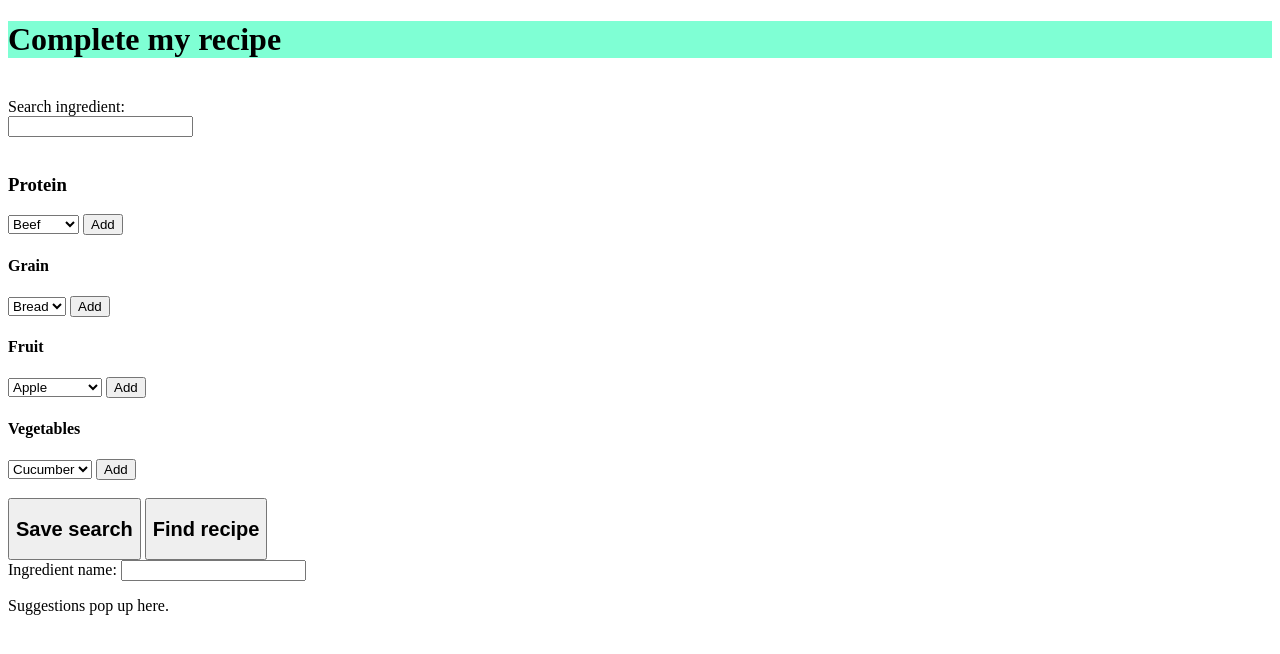
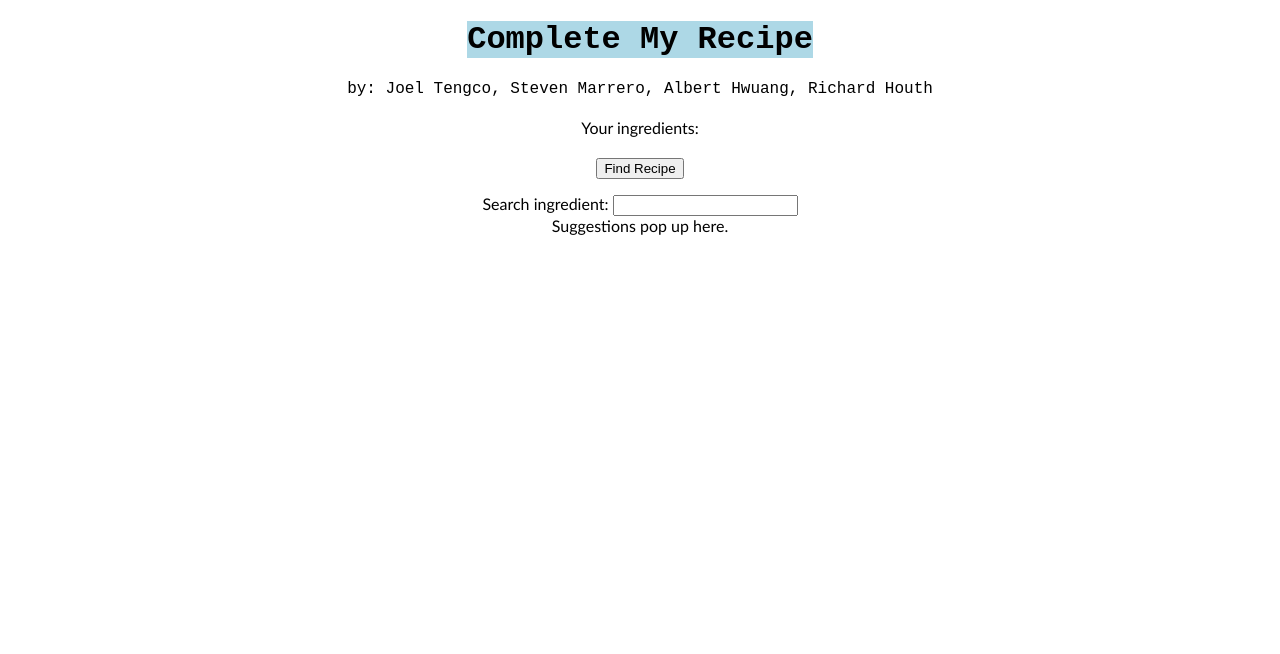
Before and after one commit to clovenski/complete-my-recipe, a Django app: page / in a window 1280 px wide. Shown: the top 654 px of the page. Run offline with Django 3.2, Linux system fonts and the light colour scheme.

Commit message:
update urllib3; update home page

```diff
--- a/requirements.txt
+++ b/requirements.txt
@@ -15,4 +15,4 @@ pypandoc==1.4
 pytz==2018.9
 requests==2.21.0
 superprompt==1.2.0
-urllib3==1.24.1
+urllib3==1.24.2
--- a/scripts/main.js
+++ b/scripts/main.js
@@ -23,6 +23,7 @@ function searchIngredient(name) {
                         }
                         var suggestion = document.createElement("button");
                         suggestion.id = ingredient;
+                        suggestion.setAttribute("class", "suggestion");
                         suggestion.setAttribute("onclick", "addIngredient(this.id)");
                         suggestion.innerHTML = response[i]["name"];
                         document.getElementById("suggestions").appendChild(suggestion);
@@ -41,6 +42,7 @@ function addIngredient(name) {
     document.getElementById("suggestions").removeChild(ingredient);
     document.getElementById("userIngredients").appendChild(ingredient);
     ingredient.setAttribute("onclick", "removeIngredient(this.id)");
+    ingredient.setAttribute("class", "userIngredient");
     queryParams.add(name);
 }
 
--- a/styles/main.css
+++ b/styles/main.css
@@ -1,3 +1,24 @@
-#header_id {
-    background-color: aquamarine;
+#header {
+    font-family: 'Courier New', Courier, monospace;
 }
+
+body {
+    text-align: center;
+    font-family: 'Gill Sans', 'Gill Sans MT', Calibri, 'Trebuchet MS', sans-serif;
+}
+
+#userlist {
+    padding: 20px;
+}
+
+#search {
+    padding: 15px;
+}
+
+.suggestion:hover {
+    color: green;
+}
+
+.userIngredient:hover {
+    color: red;
+}
--- a/templates/home_page.html
+++ b/templates/home_page.html
@@ -10,59 +10,20 @@
   </head>
 
   <body>
-    <h1 id="header_id">Complete my recipe</h1><br>
-    <form>
-      Search ingredient:<br>
-      <input type="text" food="ingredient"><br>
-    </form>
-    <br>
-    <h3>Protein</h3>
-    <select id = "proteinList">
-      <option value = "1">Beef</option>
-      <option value = "2">Chicken</option>
-      <option value = "3">Pork</option>
-      <option value = "4">Eggs</option>
-    </select>
-    <button>Add</button>
-    <br>
-    <h4>Grain</h4>
-    <select id = "grainList">
-      <option value = "1">Bread</option>
-      <option value = "2">Corn</option>
-      <option value = "3">Oat</option>
-      <option value = "4">Rice</option>
-    </select>
-    <button>Add</button>
-    <br>
-    <h4>Fruit</h4>
-    <select id = "fruitList">
-      <option value = "1">Apple</option>
-      <option value = "2">Mango</option>
-      <option value = "3">Orange</option>
-      <option value = "4">Watermelon</option>
-    </select>
-    <button>Add</button>
-    <br>
-    <h4>Vegetables</h4>
-    <select id = "veggieList">
-      <option value = "1">Cucumber</option>
-      <option value = "2">Potato</option>
-      <option value = "3">Brocoli</option>
-      <option value = "4">Spinach</option>
-    </select>
-    <button>Add</button>
-    <br>
-    <br>
-    <button><h2>Save search</h2></button>
-    <button id="searchButton" onclick="executeSearch()"><h2>Find recipe</h2></button>
-
-    <div id="userIngredients"></div>
-
-    <form>Ingredient name: <input type="text" onkeyup="searchIngredient(this.value)"></form>
-    <div>
-      <p id="suggestions">Suggestions pop up here.</p>
+    <div id="header">
+      <h1><span style="background-color: lightblue">Complete My Recipe</span></h1>
+      <span>
+        by: Joel Tengco, Steven Marrero, Albert Hwuang, Richard Houth
+      </span>
     </div>
-
+    <div id="userlist">
+      Your ingredients: <span id="userIngredients"></span><br>
+    </div>
+    <button id="searchButton" onclick="executeSearch()" >Find Recipe</button>
+    <div id="search">
+      <form>Search ingredient: <input type="text" onkeyup="searchIngredient(this.value)"></form>
+      <span id="suggestions">Suggestions pop up here.</span>
+    </div>
     <script src="{% static 'scripts/main.js' %}"></script>
   </body>
 </html>
```
Also changed, not shown: templates/view_recipe.html (+8 -6 lines).
